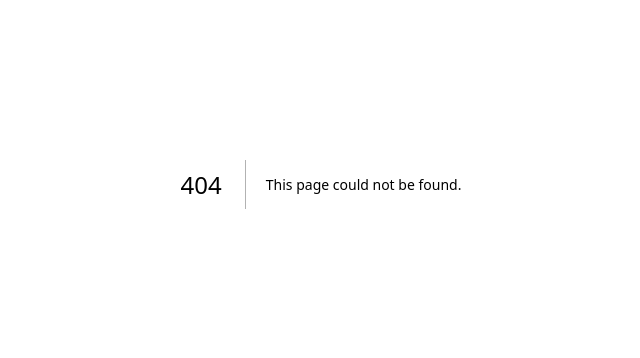
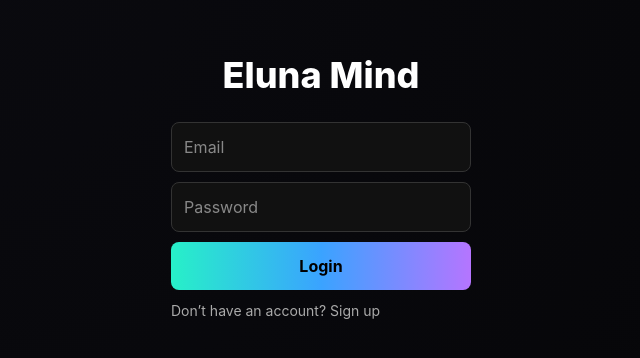
Before and after one commit to hamza07ejaz/MindSpark, a Next.js app: page /login in a window 1280 px wide. Before the commit this address had no page. Shown: the part 216-574 px from the top of the page, without its empty margins (319-959 px from the left). Built offline with nearby package versions, Linux system fonts and the light colour scheme; no server answers.

Commit message:
Create page.tsx

```diff
--- /dev/null
+++ b/app/login/page.tsx
@@ -0,0 +1,99 @@
+"use client";
+import { createClient } from "@supabase/supabase-js";
+import { useState } from "react";
+
+const supabase = createClient(
+  process.env.NEXT_PUBLIC_SUPABASE_URL!,
+  process.env.NEXT_PUBLIC_SUPABASE_ANON_KEY!
+);
+
+export default function LoginPage() {
+  const [email, setEmail] = useState("");
+  const [password, setPassword] = useState("");
+  const [loading, setLoading] = useState(false);
+  const [mode, setMode] = useState("login"); // or "signup"
+
+  const handleAuth = async () => {
+    setLoading(true);
+    if (mode === "login") {
+      const { error } = await supabase.auth.signInWithPassword({ email, password });
+      if (error) alert(error.message);
+      else window.location.href = "/";
+    } else {
+      const { error } = await supabase.auth.signUp({ email, password });
+      if (error) alert(error.message);
+      else alert("Signup successful! Please check your email to verify.");
+    }
+    setLoading(false);
+  };
+
+  return (
+    <main
+      style={{
+        background: "radial-gradient(circle at 20% 20%, #0a0a0f, #050507)",
+        color: "#fff",
+        height: "100vh",
+        display: "flex",
+        flexDirection: "column",
+        alignItems: "center",
+        justifyContent: "center",
+        gap: "20px",
+        fontFamily: "Inter, sans-serif",
+      }}
+    >
+      <h1 style={{ fontSize: "36px", fontWeight: 800 }}>Eluna Mind</h1>
+      <div style={{ display: "flex", flexDirection: "column", gap: "10px", width: "300px" }}>
+        <input
+          type="email"
+          placeholder="Email"
+          value={email}
+          onChange={(e) => setEmail(e.target.value)}
+          style={{
+            padding: "12px",
+            borderRadius: "8px",
+            border: "1px solid #333",
+            background: "#111",
+            color: "#fff",
+          }}
+        />
+        <input
+          type="password"
+          placeholder="Password"
+          value={password}
+          onChange={(e) => setPassword(e.target.value)}
+          style={{
+            padding: "12px",
+            borderRadius: "8px",
+            border: "1px solid #333",
+            background: "#111",
+            color: "#fff",
+          }}
+        />
+        <button
+          onClick={handleAuth}
+          disabled={loading}
+          style={{
+            background: "linear-gradient(90deg,#27f0c8,#3aa3ff,#b575ff)",
+            border: "none",
+            padding: "12px",
+            borderRadius: "8px",
+            color: "#000",
+            fontWeight: 700,
+            cursor: "pointer",
+          }}
+        >
+          {loading ? "Loading..." : mode === "login" ? "Login" : "Sign Up"}
+        </button>
+
+        <p
+          style={{ color: "#aaa", fontSize: "14px", cursor: "pointer" }}
+          onClick={() => setMode(mode === "login" ? "signup" : "login")}
+        >
+          {mode === "login"
+            ? "Don’t have an account? Sign up"
+            : "Already have an account? Log in"}
+        </p>
+      </div>
+    </main>
+  );
+}
```
